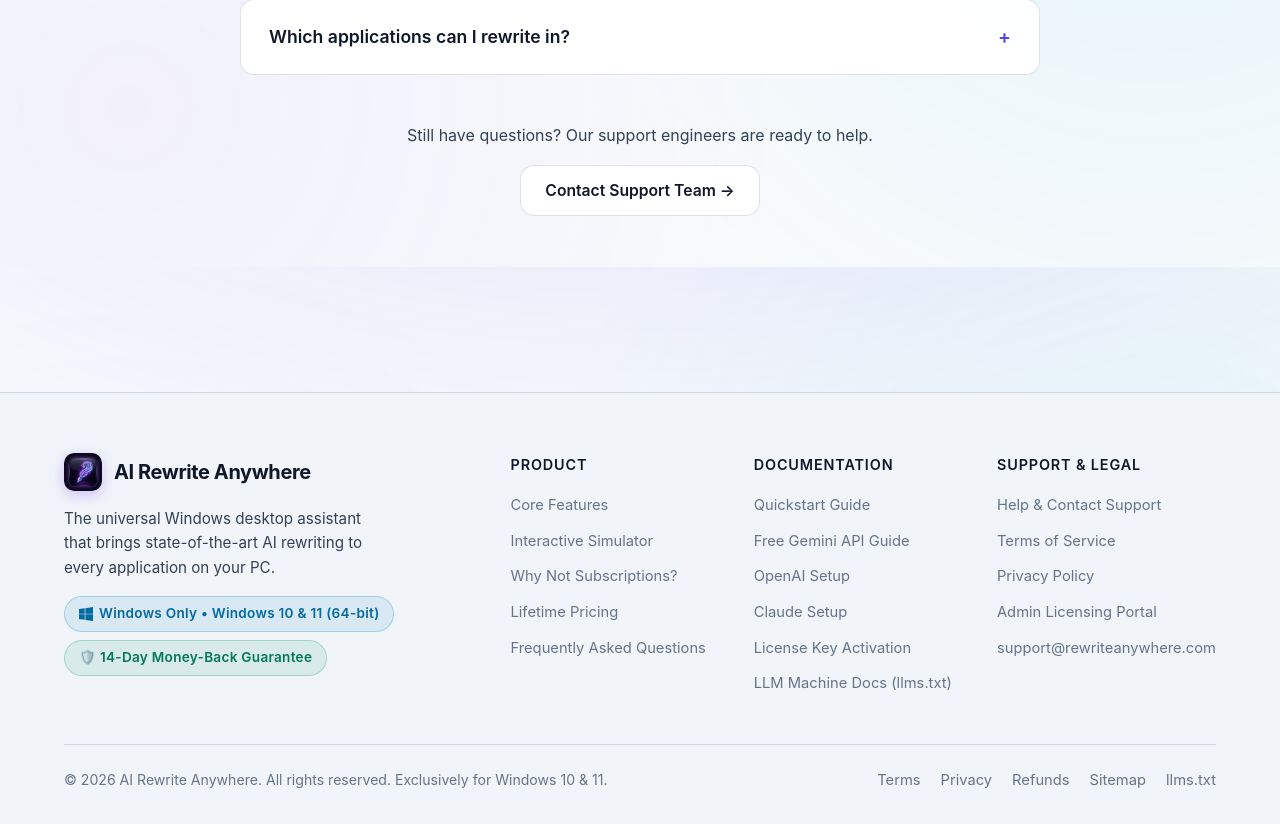
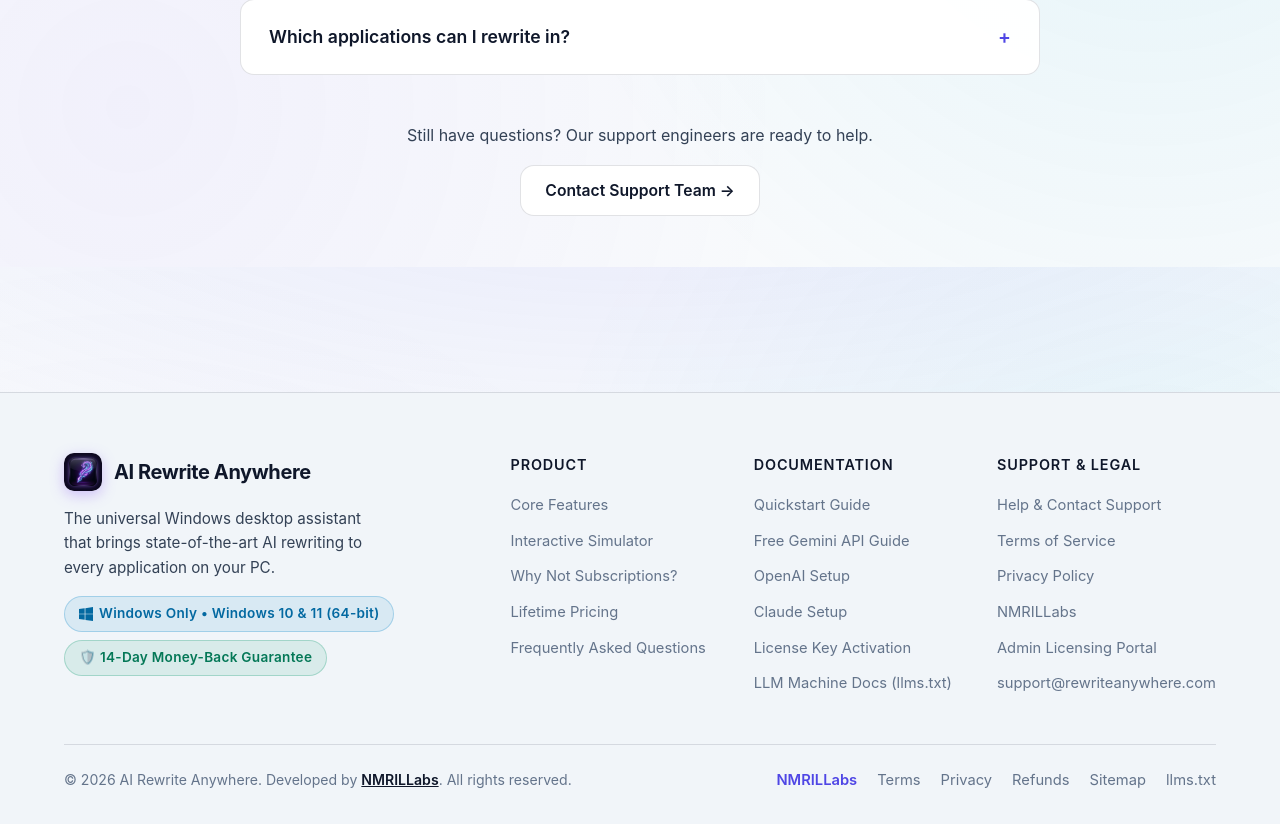
Before and after one commit to nishantmunjal2003/rewriteanywhere, a Next.js app in the folder web/: page / in a window 1280 px wide. Shown: the part 5333-6157 px from the top of the page. Built offline with nearby package versions, Linux system fonts and the light colour scheme; no server answers.

Commit message:
feat: add NMRILLabs link and remove Windows 10 & 11 text from footer

```diff
--- a/web/app/layout.js
+++ b/web/app/layout.js
@@ -264,6 +264,7 @@
                   <li><a href="/support" className="footer-link">Help & Contact Support</a></li>
                   <li><a href="/terms" className="footer-link">Terms of Service</a></li>
                   <li><a href="/privacy" className="footer-link">Privacy Policy</a></li>
+                  <li><a href="https://nishantmunjal.com/nmril" target="_blank" rel="noopener noreferrer" className="footer-link">NMRILLabs</a></li>
                   <li><a href="/admin" className="footer-link">Admin Licensing Portal</a></li>
                   <li><a href="mailto:support@rewriteanywhere.com" className="footer-link">support@rewriteanywhere.com</a></li>
                 </ul>
@@ -272,9 +273,10 @@
 
             <div className="footer-bottom">
               <div>
-                © {new Date().getFullYear()} AI Rewrite Anywhere. All rights reserved. Exclusively for Windows 10 & 11.
+                © {new Date().getFullYear()} AI Rewrite Anywhere. Developed by <a href="https://nishantmunjal.com/nmril" target="_blank" rel="noopener noreferrer" style={{ color: 'var(--text-primary)', fontWeight: 600, textDecoration: 'underline' }}>NMRILLabs</a>. All rights reserved.
               </div>
-              <div style={{ display: 'flex', gap: '20px' }}>
+              <div style={{ display: 'flex', gap: '20px', flexWrap: 'wrap' }}>
+                <a href="https://nishantmunjal.com/nmril" target="_blank" rel="noopener noreferrer" className="footer-link" style={{ fontWeight: 600, color: 'var(--accent-primary)' }}>NMRILLabs</a>
                 <a href="/terms" className="footer-link">Terms</a>
                 <a href="/privacy" className="footer-link">Privacy</a>
                 <a href="/support" className="footer-link">Refunds</a>
```
